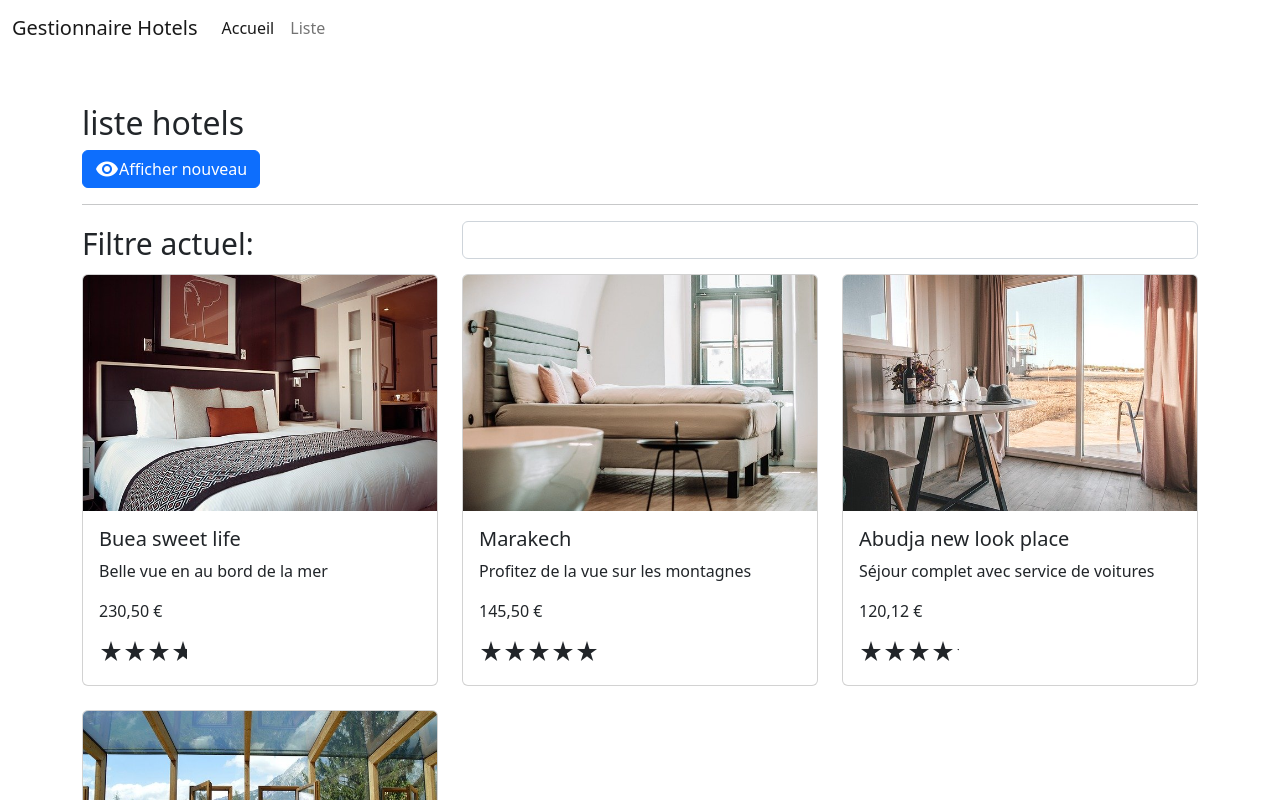
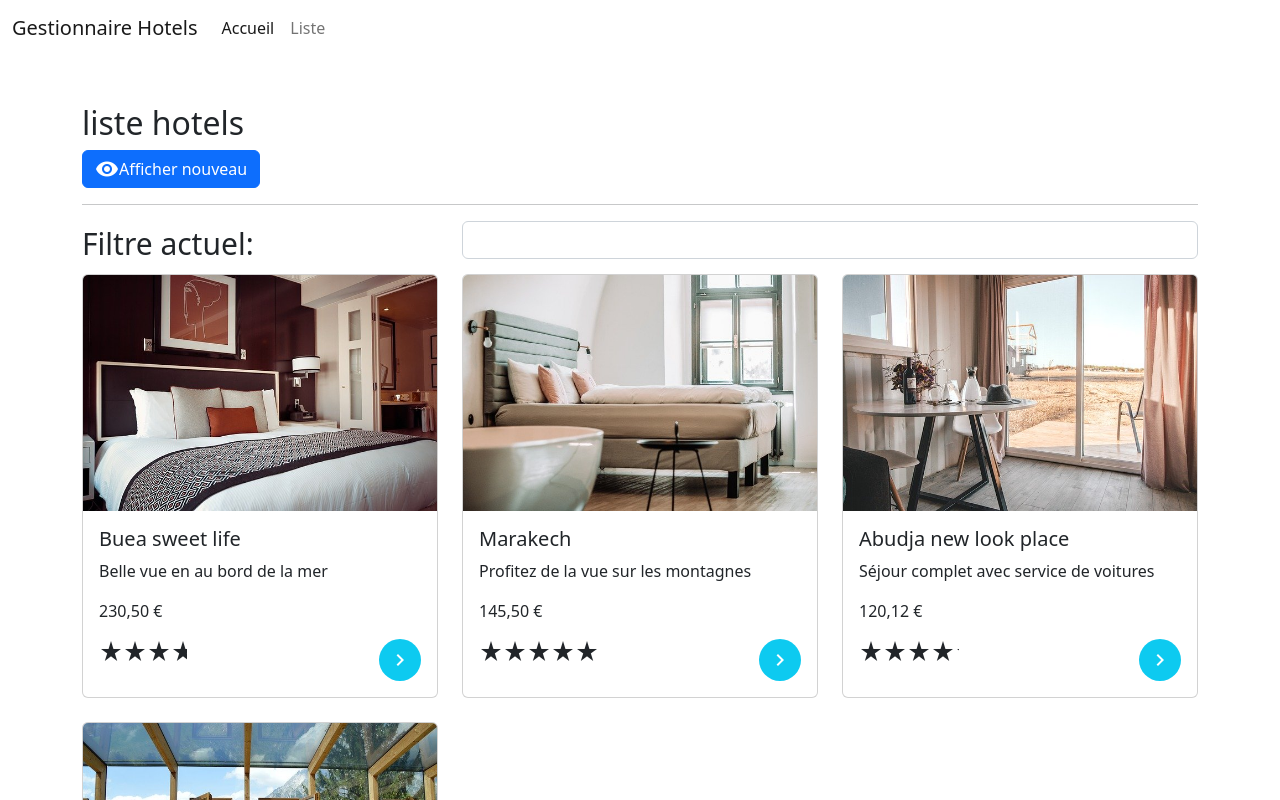
Before and after one commit to da-cruzdev/first_angular-app, an Angular app: page /hotels in a window 1280 px wide. Shown: the top 800 px of the page. Built offline with nearby package versions, Linux system fonts and the light colour scheme.

Commit message:
add links in hotel list component

```diff
--- a/src/app/hotel-list/hotel-list.component.html
+++ b/src/app/hotel-list/hotel-list.component.html
@@ -45,10 +45,20 @@
             {{ hotel.price | currency : "EUR" : "symbol" : "1.2-2" : "fr" }}
           </p>
 
-          <app-star-rating
-            [rating]="hotel.rating"
-            (starRatingClicked)="receiveRatingClicked($event)"
-          ></app-star-rating>
+          <div class="d-flex justify-content-between align-baseline">
+            <app-star-rating
+              [rating]="hotel.rating"
+              (starRatingClicked)="receiveRatingClicked($event)"
+            ></app-star-rating>
+
+            <span
+              class="material-icons bg-info text-white p-2 rounded-circle btn"
+              [routerLink]="['/hotels', hotel.hotelId]"
+            >
+              keyboard_arrow_right
+            </span>
+          </div>
+
           <span class="badge badge-pill badge-info" *ngIf="showBadge"
             >Nouveau</span
           >
```
